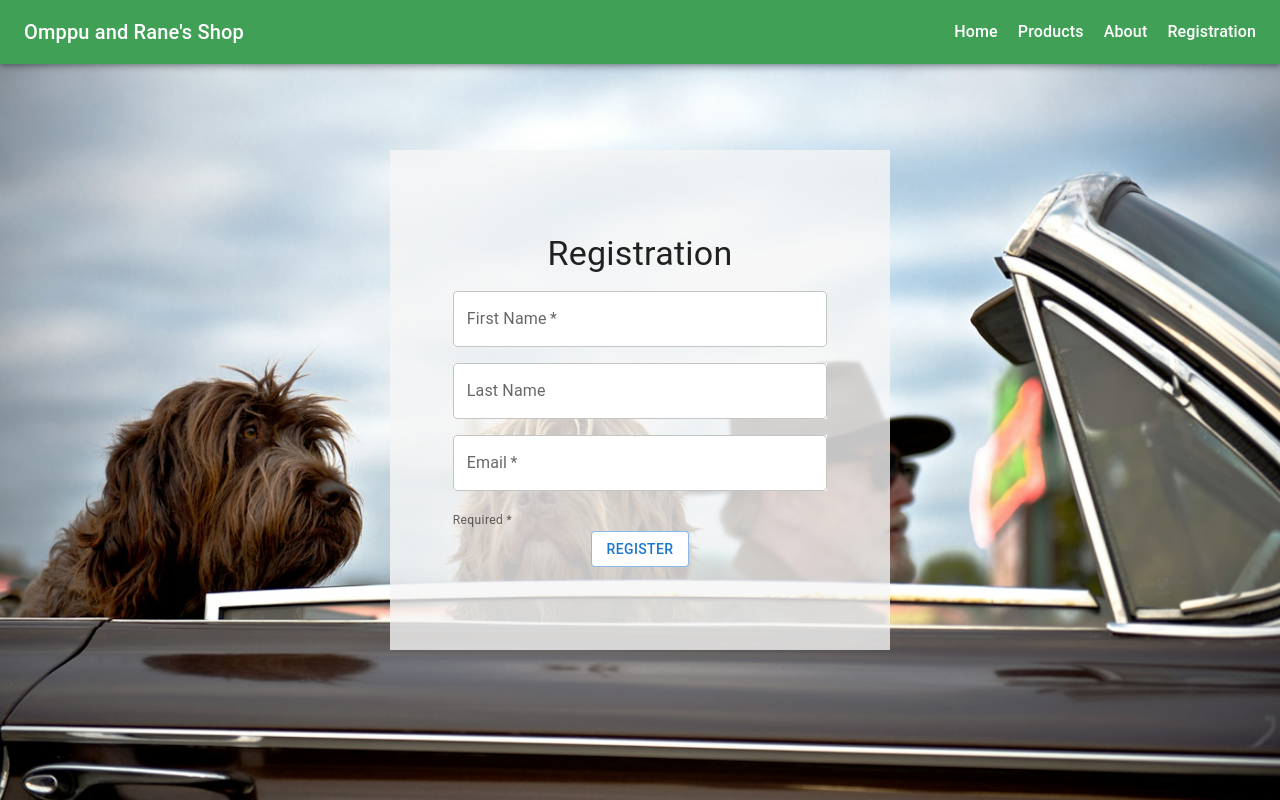
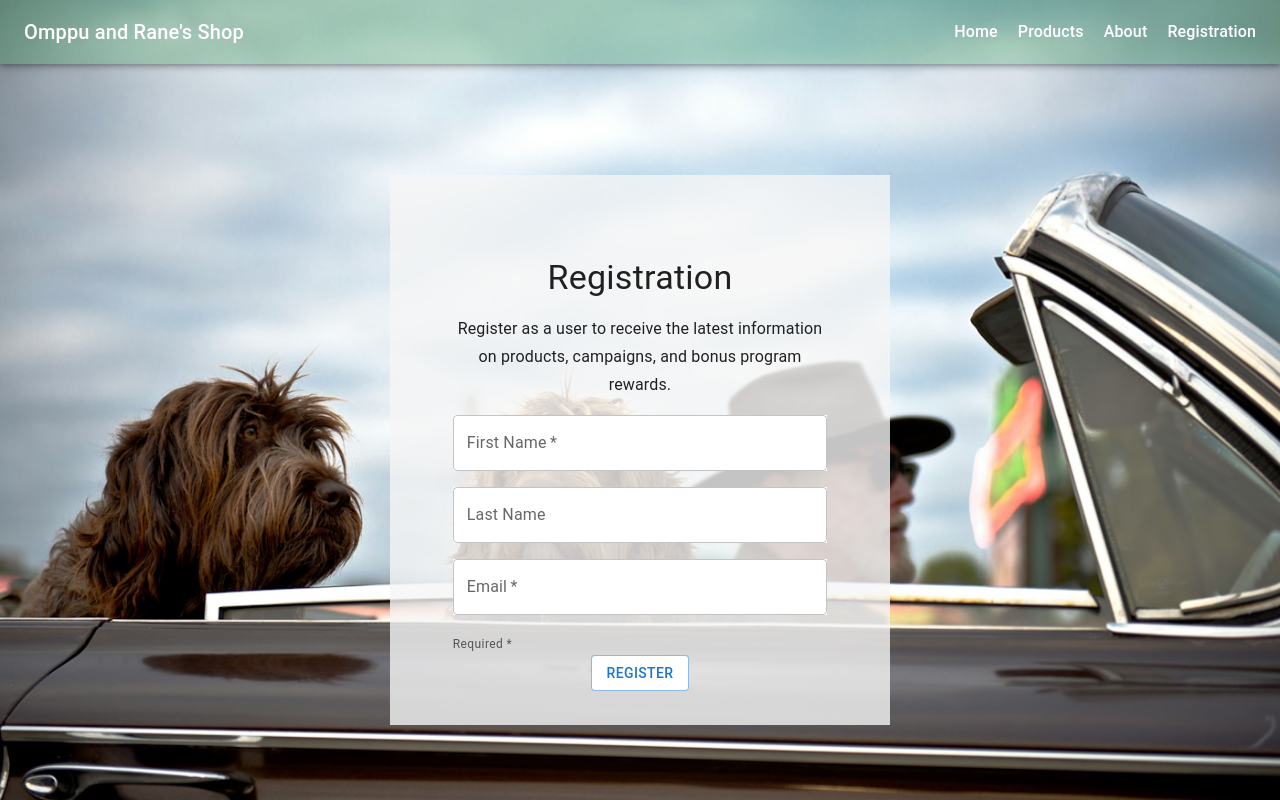
Before and after one commit to s24ohjelmistoProjekti1Tiimi2/s24Tiimi2FrontEnd, a React (Vite) app: page /#/registration in a window 1280 px wide. Built offline with nearby package versions, Linux system fonts and the light colour scheme.

Commit message:
front end styling done

```diff
--- a/src/App.jsx
+++ b/src/App.jsx
@@ -10,7 +10,11 @@ function App() {
 
     <Container maxWidth="xl">
       <CssBaseline />
-        <AppBar position="fixed" sx={{ backgroundColor: '#40A056' }}>
+        <AppBar
+          position="absolute"
+          sx={{
+            backgroundColor: "rgba(64, 160, 86, 0.3)",
+             }}>
           <Toolbar className="toolbar">
             <Typography variant="h6">Omppu and Rane&apos;s Shop</Typography>
             <nav>
--- a/src/components/Home.jsx
+++ b/src/components/Home.jsx
@@ -9,13 +9,13 @@ export default function Home() {
         justifyContent: "center",
         alignItems: "center",
         height: "100vh",
-        paddingTop: "130px",
-        paddingRight: "350px",
+        paddingTop: "25vh",
+        paddingRight: "45vh",
         boxSizing: "border-box",
       }}
     >
       <Typography
-        variant="h3"
+        variant="h2"
         sx={{
           color: "black",
           fontSize: "clamp(1.5rem, 5vw, 3rem)",
--- a/src/components/Registration.jsx
+++ b/src/components/Registration.jsx
@@ -81,18 +81,24 @@ function Registration() {
           justifyContent: "center",
           alignItems: "center",
           backgroundColor: "rgba(245, 245, 245, 0.8)",
-          height:"500px",
+          height:"550px",
           width: "500px",
           margin: "auto",
-
-
           padding: 2,
+          marginTop: "100px",
         }}
       >
         <div style={{ width: "80%" }}>
-          <Stack spacing={2}>
+          <Stack
+          spacing={2}
+          marginTop={6}
+          marginBottom={0}
+          >
             <Typography variant="h4" gutterBottom>
               Registration
+            </Typography>
+            <Typography variant="subtitle1">
+            Register as a user to receive the latest information on products, campaigns, and bonus program rewards.
             </Typography>
             <TextField
               style={{ backgroundColor: "white" }}
```
